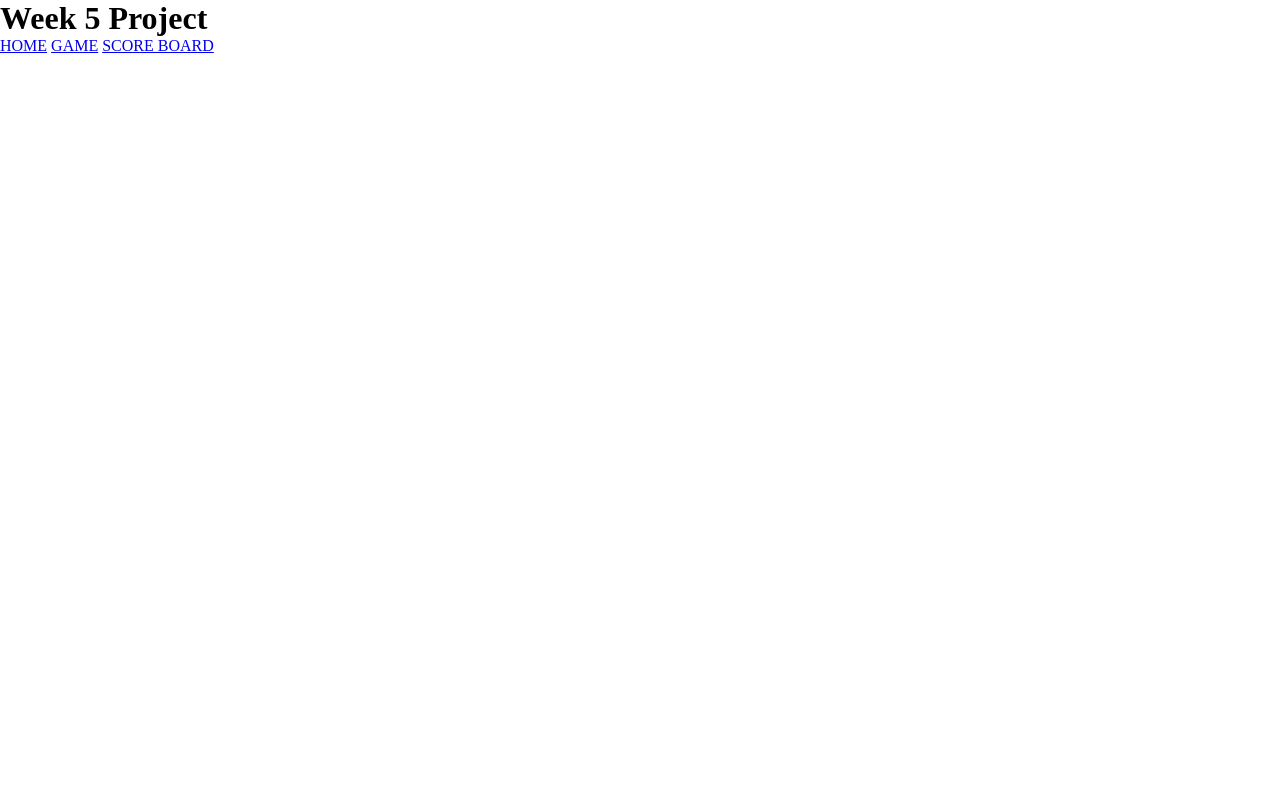
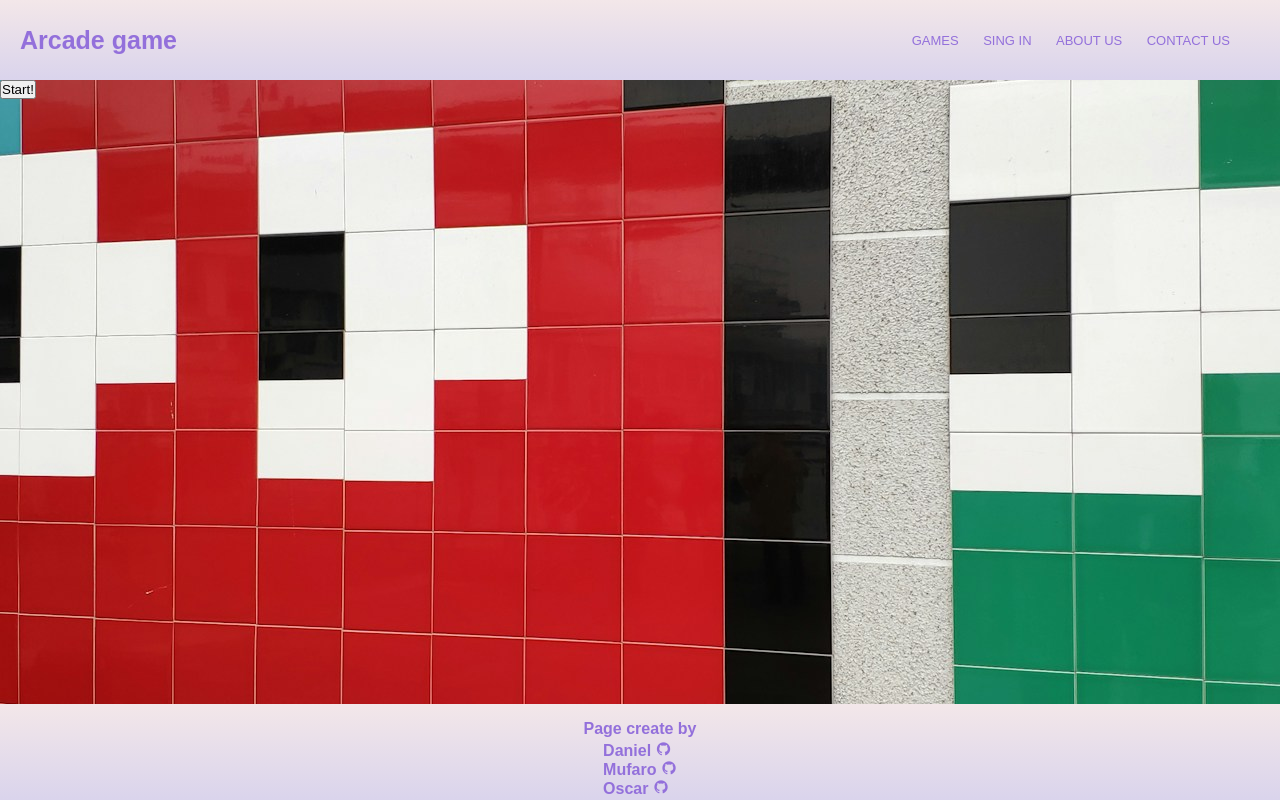
Before and after one commit to mufaro95/Week5Project, a website built with Vite: page client/gamePage.html in a window 1280 px wide. Built offline with nearby package versions, Linux system fonts and the light colour scheme; a web font is replaced by a local one.

Commit message:
firs commit

```diff
--- a/client/gamePage.html
+++ b/client/gamePage.html
@@ -1,15 +1,54 @@
 <!DOCTYPE html>
 <html lang="en">
+
 <head>
   <meta charset="UTF-8" />
   <link rel="icon" type="image/svg+xml" href="/vite.svg" />
   <meta name="viewport" content="width=device-width, initial-scale=1.0" />
   <script type="module" src="/main.js" defer></script>
   <link rel="stylesheet" href="style.css" />
+  <link href='https://unpkg.com/boxicons@2.1.4/css/boxicons.min.css' rel='stylesheet'>
   <title>Week 5 Project</title>
 </head>
+
 <body>
   <header>
+    <nav>
+      <h1 class="header__nav--title">Arcade game</h1>
+      <ul class="header__nav--ul">
+        <li><a href="#" class="nav__a">Games</a></li>
+        <li><a href="#" class="nav__a">sing in</a></li>
+        <li><a href="#" class="nav__a">about us</a></li>
+        <li><a href="#" class="nav__a">Contact us</a></li>
+      </ul>
+    </nav>
+  </header>
+
+  <main>
+    <section>
+      <a href="#"><button>Start!</button></a>
+    </section>
+  </main>
+
+  <footer>
+    <section class="footer__section">
+      <p class="footer__paragraph">Page create by</p>
+      <ul class="footer__ul">
+        <li><a target="_blank" href="https://github.com/GraemeG97" class="nav__a">Daniel <i
+              class='bx bxl-github'></i></a></li>
+        <li><a target="_blank" href="https://github.com/mufaro95" class="nav__a"></i>Mufaro <i
+              class='bx bxl-github'></i></a></li>
+        <li><a target="_blank" href="https://github.com/91oscar" class="nav__a">Oscar <i class='bx bxl-github'></i></a>
+        </li>
+        </li>
+      </ul>
+    </section>
+  </footer>
+</body>
+
+</html>
+
+<!-- <header>
       <div class="navBar-container">
         <div class="title-container">
           <h1>Week 5 Project</h1>
@@ -20,6 +59,4 @@
           <a href="scoreBoard.html">SCORE BOARD</a>
         </nav>
       </div>
-    </header>
-  </body>
-</html>
+    </header> -->
--- a/client/style.css
+++ b/client/style.css
@@ -1,5 +1,96 @@
+@import url('https://fonts.googleapis.com/css2?family=Protest+Riot&display=swap');
+
 * {
   margin: 0;
   padding: 0;
   box-sizing: border-box;
+  font-family: 'Protest Riot', sans-serif;
+  text-decoration: none;
+  list-style: none;
 }
+
+/* colors for the page */
+:root {
+  --text-color: #9370DB;
+  --text-color-hover: #fff;
+}
+
+body {
+  display: flex;
+  flex-direction: column;
+  min-height: 100vh;
+  background-image: url(pic1.jpg);
+  background-position: center;
+  background-repeat: no-repeat;
+}
+
+/* HEADER */
+
+header {
+  background-image: linear-gradient(to top, #dad4ec 0%, #dad4ec 1%, #f3e7e9 100%);
+  width: 100%;
+  height: 80px;
+}
+
+.header__nav--title {
+  display: inline-block;
+  color: var(--text-color);
+  font-weight: bold;
+  font-size: 25px;
+  margin-left: 20px;
+  line-height: 80px;
+}
+
+.header__nav--ul {
+  float: right;
+  padding-right: 40px;
+  line-height: 80px;
+}
+
+.header__nav--ul * {
+  display: inline-block;
+  padding: 0 5px;
+}
+
+header nav a {
+  color: var(--text-color);
+  text-transform: uppercase;
+  border-radius: 5px;
+  font-size: 13px;
+  padding: 7px 13px;
+  position: relative;
+}
+
+header nav a:hover {
+  background: var(--text-color-hover);
+  transition: 0.5;
+}
+
+header nav a:active {
+  top: 1.5px;
+}
+
+/* MAIN */
+
+
+/* FOOTER */
+
+footer {
+  margin-top: auto;
+  padding: 1em 0;
+  background-image: linear-gradient(to top, #dad4ec 0%, #dad4ec 1%, #f3e7e9 100%);
+}
+
+.footer__section {
+  color: var(--text-color);
+  display: flex;
+  flex-direction: column;
+  align-items: center;
+  font-weight: bold;
+  height: 4em;
+  gap: 3px;
+}
+
+.footer__ul * {
+  color: var(--text-color);
+}
```
Also changed, not shown: client/pic1.jpg (added). Lines whose indentation alone changed are shown as unchanged.
